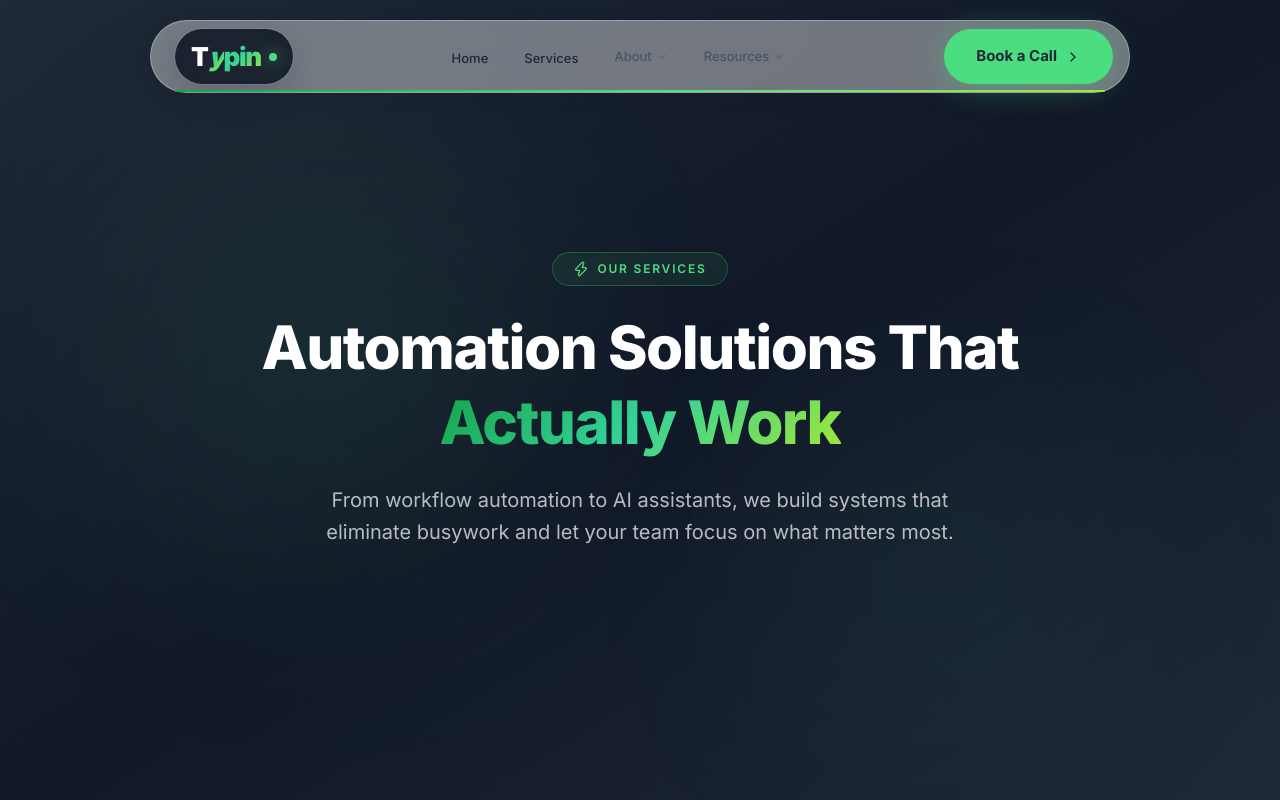
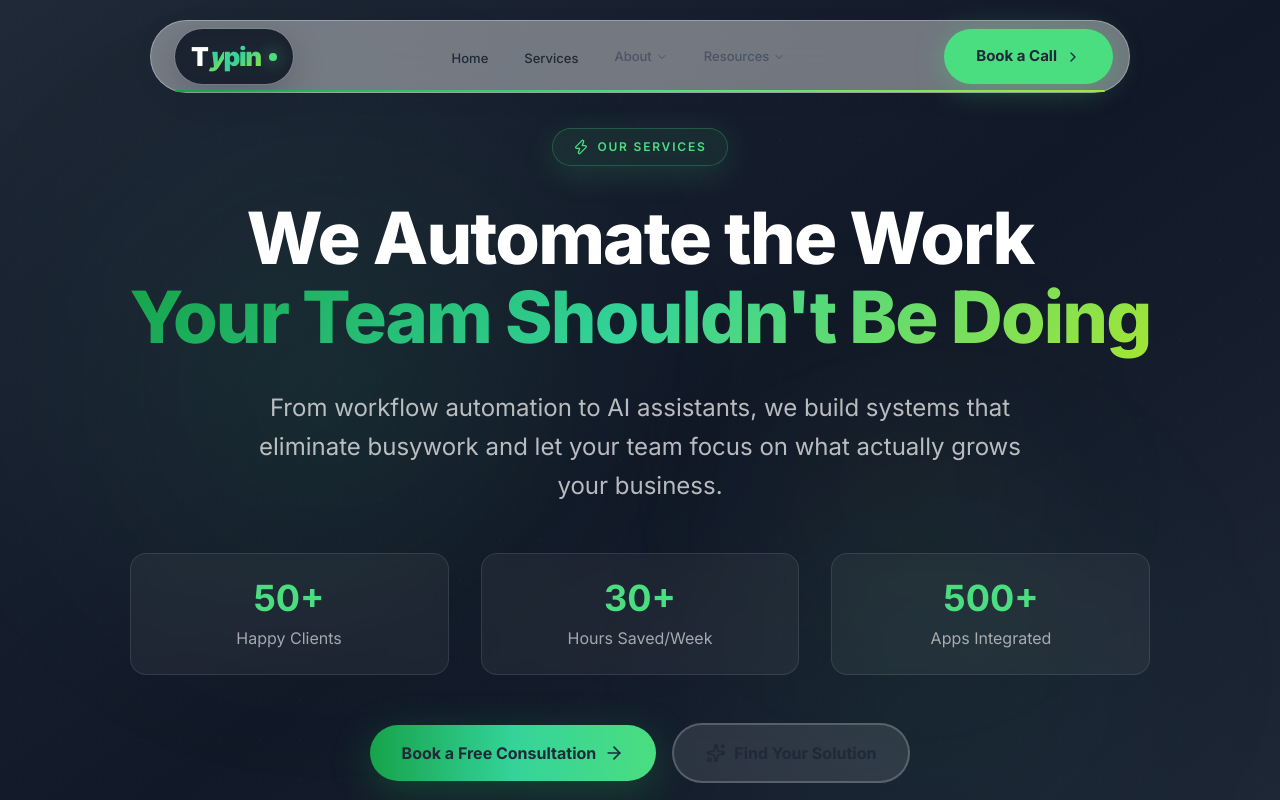
Before and after one commit to UraizAli/typin_2026, a React (Vite) app: page /services in a window 1280 px wide. Shown: the top 800 px of the page. Built offline with nearby package versions, Linux system fonts and the light colour scheme; a web font is replaced by a local one.

Commit message:
fix buges

```diff
--- a/src/pages/ServiceSelector.tsx
+++ b/src/pages/ServiceSelector.tsx
@@ -4,6 +4,7 @@ import { CheckCircle, ArrowRight, ArrowLeft } from "lucide-react";
 import { Navbar } from "../components/layout/Navbar";
 import { Footer } from "../components/layout/Footer";
 import { SectionHeading } from "../components/ui/SectionHeading";
+import { GradientText } from "../components/ui/GradientText";
 
 const questions = [
   {
@@ -190,12 +191,52 @@ export default function ServiceSelector() {
   return (
     <div className="min-h-screen bg-[#FAFBFC] text-[#1F2937]">
       <Navbar />
-      <main className="pt-24">
+      <main>
+        {/* Hero Section */}
+        <section className="relative overflow-hidden bg-gradient-to-br from-[#1F2937] via-[#111827] to-[#1F2937] px-6 py-24 lg:py-32 min-h-screen flex items-center">
+          {/* Decorative elements */}
+          <div className="pointer-events-none absolute left-[10%] top-[20%] h-[400px] w-[400px] rounded-full bg-[#4ADE80]/[0.08] blur-[120px]" />
+          <div className="pointer-events-none absolute bottom-[10%] right-[15%] h-[300px] w-[300px] rounded-full bg-[#34D399]/[0.06] blur-[120px]" />
+
+          {/* Grid pattern overlay */}
+          <div
+            className="pointer-events-none absolute inset-0 opacity-[0.03]"
+            style={{
+              backgroundImage: "radial-gradient(rgba(255,255,255,0.5) 1px, transparent 1px)",
+              backgroundSize: "40px 40px",
+            }}
+          />
+
+          <div className="relative mx-auto max-w-4xl text-center">
+            <motion.div
+              initial={{ opacity: 0, y: 20, scale: 0.95 }}
+              animate={{ opacity: 1, y: 0, scale: 1 }}
+              transition={{ duration: 0.6, ease: [0.25, 0.1, 0.25, 1] }}
+            >
+              {/* Badge */}
+              <div className="mb-6 flex justify-center">
+                <span className="inline-flex items-center gap-2 rounded-full border border-[#4ADE80]/25 bg-[#4ADE80]/[0.08] px-5 py-2 text-xs font-semibold uppercase tracking-[0.15em] text-[#4ADE80] backdrop-blur-sm">
+                  <CheckCircle className="h-4 w-4" />
+                  Service Selector
+                </span>
+              </div>
+
+              <h1 className="text-4xl font-extrabold leading-tight tracking-tight text-white md:text-5xl lg:text-6xl">
+                Find Your <GradientText>Perfect Solution</GradientText>
+              </h1>
+              <p className="mx-auto mt-6 max-w-2xl text-lg leading-relaxed text-white/70 md:text-xl">
+                Answer 4 quick questions and get personalized automation recommendations tailored to your business needs.
+              </p>
+            </motion.div>
+          </div>
+        </section>
+
+        {/* Quiz Section */}
         <section className="px-6 py-24 lg:py-32">
           <div className="mx-auto max-w-2xl">
             <SectionHeading
-              title="Find Your Perfect Automation"
-              subtitle="Answer 4 quick questions and get personalized recommendations"
+              title="Let's Find What Works for You"
+              subtitle="This will only take 2 minutes"
             />
 
             <div className="mt-16 rounded-3xl border border-[#E5E7EB] bg-white p-8 shadow-sm">
--- a/src/pages/Services.tsx
+++ b/src/pages/Services.tsx
@@ -1,5 +1,5 @@
 import { motion } from "framer-motion";
-import { Zap } from "lucide-react";
+import { Zap, Sparkles, ArrowRight } from "lucide-react";
 import { Navbar } from "../components/layout/Navbar";
 import { Footer } from "../components/layout/Footer";
 import { Services } from "../components/sections/Services";
@@ -15,6 +15,7 @@ export default function ServicesPage() {
           {/* Decorative elements */}
           <div className="pointer-events-none absolute left-[10%] top-[20%] h-[400px] w-[400px] rounded-full bg-[#4ADE80]/[0.08] blur-[120px]" />
           <div className="pointer-events-none absolute bottom-[10%] right-[15%] h-[300px] w-[300px] rounded-full bg-[#34D399]/[0.06] blur-[120px]" />
+          <div className="pointer-events-none absolute right-[20%] top-[40%] h-[250px] w-[250px] rounded-full bg-[#A3E635]/[0.04] blur-[100px]" />
 
           {/* Grid pattern overlay */}
           <div
@@ -25,26 +26,71 @@ export default function ServicesPage() {
             }}
           />
 
-          <div className="relative mx-auto max-w-4xl text-center">
+          <div className="relative mx-auto max-w-5xl text-center">
             <motion.div
               initial={{ opacity: 0, y: 20, scale: 0.95 }}
               animate={{ opacity: 1, y: 0, scale: 1 }}
               transition={{ duration: 0.6, ease: [0.25, 0.1, 0.25, 1] }}
             >
               {/* Badge */}
-              <div className="mb-6 flex justify-center">
-                <span className="inline-flex items-center gap-2 rounded-full border border-[#4ADE80]/25 bg-[#4ADE80]/[0.08] px-5 py-2 text-xs font-semibold uppercase tracking-[0.15em] text-[#4ADE80] backdrop-blur-sm">
+              <div className="mb-8 flex justify-center">
+                <span className="inline-flex items-center gap-2 rounded-full border border-[#4ADE80]/25 bg-[#4ADE80]/[0.08] px-5 py-2.5 text-xs font-semibold uppercase tracking-[0.15em] text-[#4ADE80] backdrop-blur-sm shadow-[0_8px_32px_rgba(74,222,128,0.15)]">
                   <Zap className="h-4 w-4" />
                   Our Services
                 </span>
               </div>
 
-              <h1 className="text-4xl font-extrabold leading-tight tracking-tight text-white md:text-5xl lg:text-6xl">
-                Automation Solutions That <GradientText>Actually Work</GradientText>
+              <h1 className="text-4xl font-extrabold leading-[1.1] tracking-tight text-white md:text-5xl lg:text-7xl">
+                We Automate the Work <br className="hidden md:block" />
+                <GradientText>Your Team Shouldn't Be Doing</GradientText>
               </h1>
-              <p className="mx-auto mt-6 max-w-2xl text-lg leading-relaxed text-white/70 md:text-xl">
-                From workflow automation to AI assistants, we build systems that eliminate busywork and let your team focus on what matters most.
+              <p className="mx-auto mt-8 max-w-3xl text-lg leading-relaxed text-white/70 md:text-xl lg:text-2xl">
+                From workflow automation to AI assistants, we build systems that eliminate busywork and let your team focus on what actually grows your business.
               </p>
+
+              {/* Stats */}
+              <motion.div
+                initial={{ opacity: 0, y: 20 }}
+                animate={{ opacity: 1, y: 0 }}
+                transition={{ duration: 0.6, delay: 0.2 }}
+                className="mt-12 grid grid-cols-3 gap-6 md:gap-8"
+              >
+                <div className="rounded-2xl border border-white/10 bg-white/5 p-6 backdrop-blur-sm">
+                  <div className="text-3xl font-bold text-[#4ADE80] md:text-4xl">50+</div>
+                  <div className="mt-2 text-sm text-white/60 md:text-base">Happy Clients</div>
+                </div>
+                <div className="rounded-2xl border border-white/10 bg-white/5 p-6 backdrop-blur-sm">
+                  <div className="text-3xl font-bold text-[#4ADE80] md:text-4xl">30+</div>
+                  <div className="mt-2 text-sm text-white/60 md:text-base">Hours Saved/Week</div>
+                </div>
+                <div className="rounded-2xl border border-white/10 bg-white/5 p-6 backdrop-blur-sm">
+                  <div className="text-3xl font-bold text-[#4ADE80] md:text-4xl">500+</div>
+                  <div className="mt-2 text-sm text-white/60 md:text-base">Apps Integrated</div>
+                </div>
+              </motion.div>
+
+              {/* CTA Buttons */}
+              <motion.div
+                initial={{ opacity: 0, y: 20 }}
+                animate={{ opacity: 1, y: 0 }}
+                transition={{ duration: 0.6, delay: 0.4 }}
+                className="mt-12 flex flex-col sm:flex-row gap-4 justify-center items-center"
+              >
+                <a
+                  href="/contact"
+                  className="group inline-flex items-center justify-center gap-2 rounded-full bg-gradient-to-r from-[#16A34A] via-[#34D399] to-[#4ADE80] px-8 py-4 text-base font-bold text-white shadow-[0_10px_40px_rgba(22,163,74,0.3)] transition-all duration-300 hover:scale-105 hover:shadow-[0_15px_50px_rgba(22,163,74,0.4)]"
+                >
+                  Book a Free Consultation
+                  <ArrowRight className="h-5 w-5 transition-transform group-hover:translate-x-1" />
+                </a>
+                <a
+                  href="/service-selector"
+                  className="inline-flex items-center justify-center gap-2 rounded-full border-2 border-white/20 bg-white/10 px-8 py-4 text-base font-bold text-white backdrop-blur-sm transition-all duration-300 hover:bg-white/20"
+                >
+                  <Sparkles className="h-5 w-5" />
+                  Find Your Solution
+                </a>
+              </motion.div>
             </motion.div>
           </div>
         </section>
```
